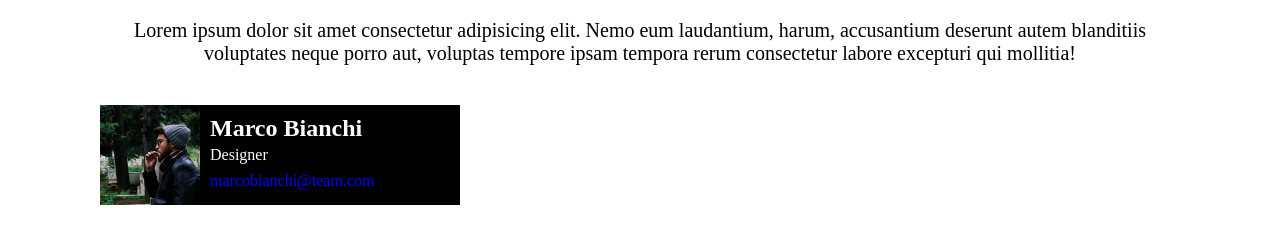
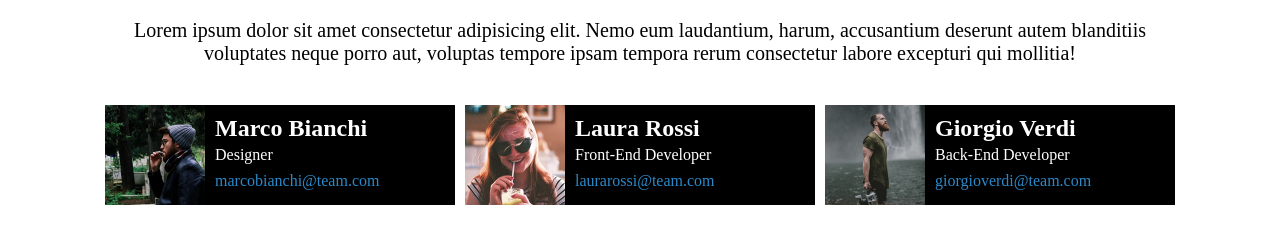
Before and after one commit to TALEX1995/html-css-float-cards, a plain HTML site: page intex.html in a window 1280 px wide. Shown: the part 108-352 px from the top of the page. Drawn offline with Linux system fonts and the light colour scheme.

Commit message:
Ended First Card

```diff
--- a/css/style.css
+++ b/css/style.css
@@ -24,7 +24,7 @@
 }
 
 .text-blue {
-    color: blue;
+    color: #2c89c9;
 }
 
 /* Header */
@@ -52,8 +52,10 @@ p {
 }
 
 .column {
-   width: calc(100% / 3);
+   width: calc(100% / 3 - 10px);
    background-color: var(--bkg-color-black);
+   float: left;
+   margin: 0 5px;
 }
 
 .column::after {
--- a/intex.html
+++ b/intex.html
@@ -28,8 +28,18 @@
                     <span class="text-white">Designer</span>
                     <span class="text-blue">marcobianchi@team.com</span>
                 </div>
-                <div class="column"></div>
-                <div class="column"></div>
+                <div class="column">
+                    <img src="img/female1.png" alt="Laura Rossi">
+                    <h2 class="text-white">Laura Rossi</h2>
+                    <span class="text-white">Front-End Developer</span>
+                    <span class="text-blue">laurarossi@team.com</span>
+                </div>
+                <div class="column">
+                    <img src="img/male2.png" alt="Giorgio Verdi">
+                    <h2 class="text-white">Giorgio Verdi</h2>
+                    <span class="text-white">Back-End Developer</span>
+                    <span class="text-blue">giorgioverdi@team.com</span>
+                </div>
             </div>
         </section>
     </div>
```
